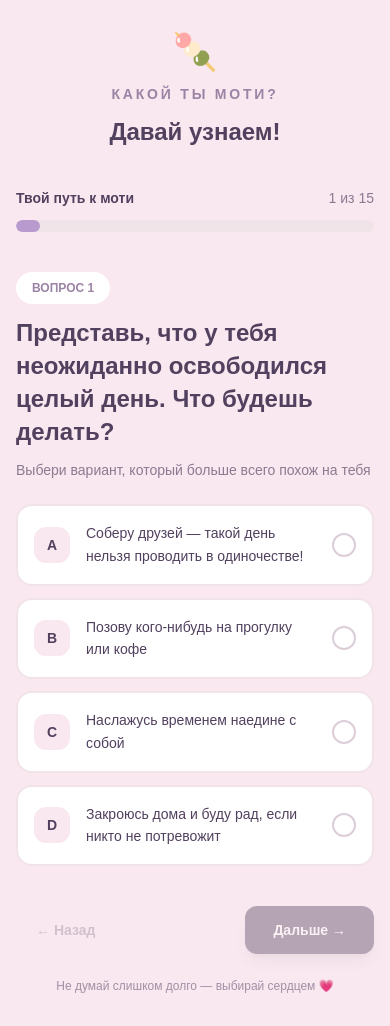
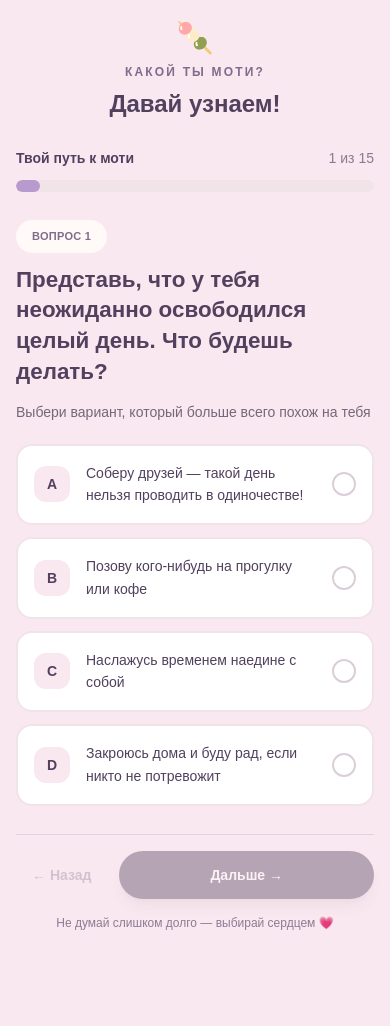
Before and after one commit to Lindfluss/moti, a Next.js app: page /quiz in a window 390 px wide. After the commit the page ends 951 px from the top, so only its background shows below. Built offline with nearby package versions, Linux system fonts and the light colour scheme.

Commit message:
Polish mobile quiz layout and navigation

```diff
--- a/components/quiz/QuizClient.tsx
+++ b/components/quiz/QuizClient.tsx
@@ -58,12 +58,7 @@ export function QuizClient() {
     try {
       const result = calculateQuizResult(answers);
 
-      // Сохраняем результат, чтобы использовать его на странице моти.
-      sessionStorage.setItem(
-        "mochi-quiz-result",
-        JSON.stringify(result),
-      );
-
+      sessionStorage.setItem("mochi-quiz-result", JSON.stringify(result));
       router.push(`/result/${result.primaryMochiId}`);
     } catch (error) {
       console.error("Не удалось рассчитать результат:", error);
@@ -72,26 +67,23 @@ export function QuizClient() {
   }
 
   return (
-    <main className="min-h-screen bg-[#F9E8EF] px-4 py-8 sm:px-6 sm:py-12">
-      <div className="mx-auto flex min-h-[80vh] max-w-2xl flex-col">
-        <header className="mb-10 text-center">
-          <div className="mb-3 text-4xl">🍡</div>
-
-          <p className="text-sm font-semibold uppercase tracking-[0.2em] text-[#9B83A5]">
+    <main className="min-h-svh bg-mochi-pink px-4 pb-[calc(1.25rem+env(safe-area-inset-bottom))] pt-5 text-plum sm:px-6 sm:py-10">
+      <div className="mx-auto flex min-h-[calc(100svh-2.5rem-env(safe-area-inset-bottom))] w-full max-w-2xl flex-col sm:min-h-[80svh]">
+        <header className="mb-7 text-center sm:mb-10">
+          <div className="mb-2 text-3xl sm:mb-3 sm:text-4xl" aria-hidden="true">
+            🍡
+          </div>
+          <p className="text-xs font-semibold uppercase tracking-[0.18em] text-plum-soft sm:text-sm sm:tracking-[0.2em]">
             Какой ты моти?
           </p>
-
-          <h1 className="mt-3 text-2xl font-bold text-[#51405E] sm:text-3xl">
+          <h1 className="mt-2 text-2xl font-bold text-plum sm:mt-3 sm:text-3xl">
             Давай узнаем!
           </h1>
         </header>
 
-        <QuizProgress
-          current={currentIndex + 1}
-          total={questions.length}
-        />
+        <QuizProgress current={currentIndex + 1} total={questions.length} />
 
-        <div className="my-auto py-10">
+        <div className="flex flex-1 flex-col justify-center py-7 sm:py-10">
           <AnimatePresence mode="wait">
             <motion.section
               key={currentQuestion.id}
@@ -100,16 +92,16 @@ export function QuizClient() {
               exit={{ opacity: 0, y: -14 }}
               transition={{ duration: 0.2 }}
             >
-              <div className="mb-6">
-                <span className="mb-3 inline-block rounded-full bg-white px-4 py-2 text-xs font-semibold text-[#9B83A5]">
+              <div className="mb-5 sm:mb-6">
+                <span className="mb-3 inline-flex min-h-8 items-center rounded-full bg-card px-4 py-2 text-[11px] font-bold tracking-wide text-plum-soft sm:text-xs">
                   ВОПРОС {currentIndex + 1}
                 </span>
 
-                <h2 className="text-2xl font-bold leading-snug text-[#51405E] sm:text-3xl">
+                <h2 className="text-[1.4rem] font-bold leading-snug text-plum sm:text-3xl">
                   {currentQuestion.prompt}
                 </h2>
 
-                <p className="mt-3 text-sm text-[#8B7A91]">
+                <p className="mt-3 text-sm leading-6 text-plum-muted">
                   Выбери вариант, который больше всего похож на тебя
                 </p>
               </div>
@@ -129,12 +121,13 @@ export function QuizClient() {
           </AnimatePresence>
         </div>
 
-        <footer className="mt-auto flex items-center justify-between gap-4">
+        <footer className="mt-auto border-t border-lavender-border/50 pt-4 sm:border-0 sm:pt-0">
+          <div className="flex items-center gap-3">
             <button
               type="button"
               onClick={goBack}
               disabled={currentIndex === 0 || isFinishing}
-            className="rounded-xl px-5 py-3 text-sm font-semibold text-[#786783] transition hover:bg-white/60 disabled:cursor-not-allowed disabled:opacity-30"
+              className="inline-flex min-h-12 shrink-0 items-center justify-center rounded-full px-4 text-sm font-semibold text-plum-soft transition hover:bg-card/70 focus-visible:outline-2 focus-visible:outline-offset-2 focus-visible:outline-plum disabled:cursor-not-allowed disabled:opacity-30 sm:px-5"
             >
               ← Назад
             </button>
@@ -143,7 +136,7 @@ export function QuizClient() {
               type="button"
               onClick={goNext}
               disabled={!selectedAnswer || isFinishing}
-            className="rounded-xl bg-[#51405E] px-7 py-3.5 text-sm font-semibold text-white shadow-lg shadow-[#51405E]/15 transition hover:bg-[#675477] disabled:cursor-not-allowed disabled:opacity-40"
+              className="inline-flex min-h-12 flex-1 items-center justify-center rounded-full bg-plum px-5 py-3.5 text-sm font-bold text-white shadow-lg shadow-plum/15 transition hover:bg-plum-soft focus-visible:outline-2 focus-visible:outline-offset-2 focus-visible:outline-plum disabled:cursor-not-allowed disabled:opacity-40 sm:flex-none sm:px-7"
             >
               {isFinishing
                 ? "Считаем..."
@@ -151,11 +144,12 @@ export function QuizClient() {
                   ? "Узнать своего моти 🍡"
                   : "Дальше →"}
             </button>
-        </footer>
+          </div>
 
-        <p className="mt-6 text-center text-xs text-[#A28FA5]">
+          <p className="mt-4 text-center text-xs text-plum-faint">
             Не думай слишком долго — выбирай сердцем 💗
           </p>
+        </footer>
       </div>
     </main>
   );
```
Lines whose indentation alone changed are shown as unchanged.
